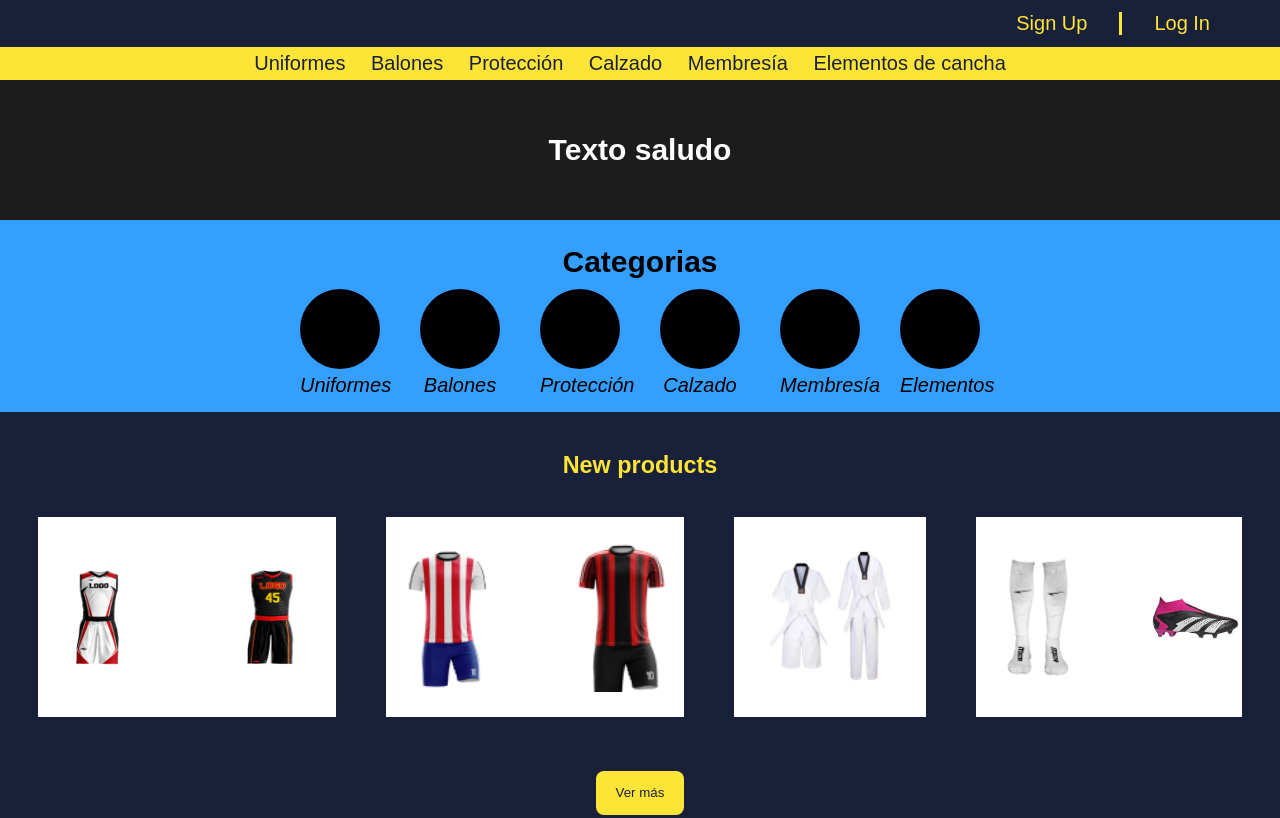
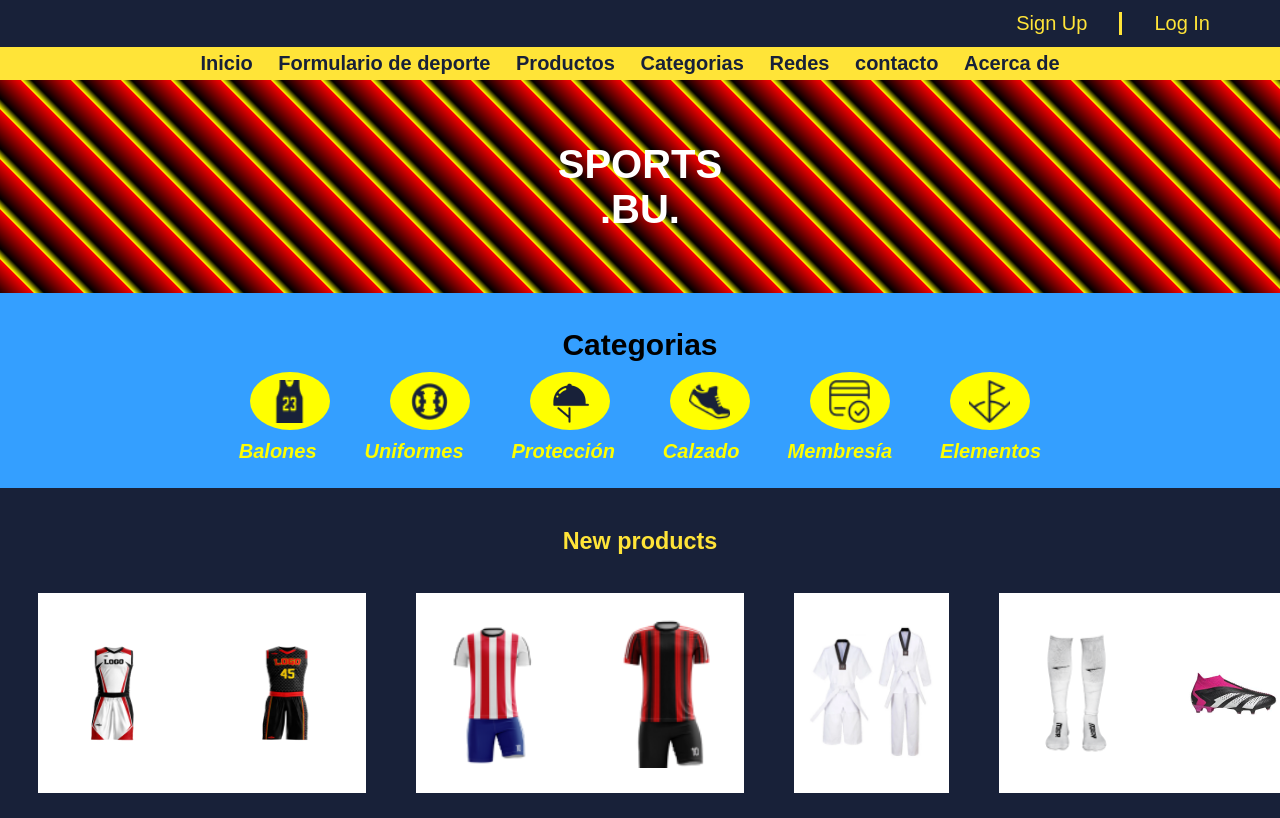
Before and after one commit to Donijimg/landing, a plain HTML site: page index.html in a window 1280 px wide. Shown: the top 818 px of the page. Drawn offline with nearby package versions, Linux system fonts and the light colour scheme.

Commit message:
indexend

```diff
--- a/index.html
+++ b/index.html
@@ -10,31 +10,34 @@
 </head>
 
 <body>
-  <header>
+  <header id="Inicio">
     <nav class="log_in">
       <a href="#" id="signup">Sign Up</a>
       <span class="boder-right"></span>
       <a href="#" id="login">Log In</a>
     </nav>
-    <nav>
+    <nav class="navbar_unique">
       <ul>
         <li>
-          <a href="#">Uniformes</a>
+          <a href="#inicio">Inicio</a>
         </li>
         <li>
-          <a href="#">Balones</a>
+          <a href="#">Formulario de deporte</a>
         </li>
         <li>
-          <a href="#">Protección</a>
+          <a href="#productos">Productos</a>
         </li>
         <li>
-          <a href="#">Calzado</a>
+          <a href="#categorias">Categorias</a>
         </li>
         <li>
-          <a href="#">Membresía</a>
+          <a href="#">Redes</a>
         </li>
         <li>
-          <a href="#">Elementos de cancha</a>
+          <a href="#">contacto</a>
+        </li>
+        <li>
+          <a href="#">Acerca de</a>
         </li>
       </ul>
     </nav>
@@ -43,62 +46,67 @@
   <main>
     <section class="banner">
       <div class="container">
-        <div class="saludo">
+
         <h1 class="saludo__titulo">
-            Texto saludo
-          </h1>
-        </div>
+          SPORTS <br>.BU.</h1>
       </div>
     </section>
     <section class="carrusel">
       <div class="container">
-        <h2 class="carrusel__titulo">Categorias</h2>
+        <h2 class="carrusel__titulo" id="categorias">Categorias</h2>
         <div class="carrusel__lista">
-          <div>
-            <img src="image/circle-fill.svg" alt="Uniformes">
+          <div class="miniimagen">
+            <img src="incon/image 1.png" alt="Uniformes">
+          </div>
+          <div class="miniimagen">
+            <img src="incon/image 2.png" alt="Balones">
+          </div>
+          <div class="miniimagen">
+            <img src="incon/image 3.png" alt="Protección">
+
+          </div>
+          <div class="miniimagen">
+            <img src="incon/image 4.png" alt="Calzado">
+          </div>
+          <div class="miniimagen">
+            <img src="incon/image 5.png" alt="Membresía">
+
+          </div>
+          <div class="miniimagen">
+            <img src="incon/image 6.png" alt="Elementos">
+
+          </div>
+        </div>
+        <div class="titulo_items">
+          <i>Balones</i>
           <i>Uniformes</i>
-          </div>
-          <div>
-            <img src="image/circle-fill.svg" alt="Balones">
-            <i>Balones</i>
-          </div>
-          <div>
-            <img src="image/circle-fill.svg" alt="Protección">
           <i>Protección</i>
-          </div>
-          <div>
-            <img src="image/circle-fill.svg" alt="Calzado">
           <i>Calzado</i>
-          </div>
-          <div>
-            <img src="image/circle-fill.svg" alt="Membresía">
           <i>Membresía</i>
-          </div>
-          <div>
-            <img src="image/circle-fill.svg" alt="Elementos">
           <i>Elementos</i>
         </div>
-        </div>
+
       </div>
     </section>
   </main>
   <section class="productos">
-    <h3>New products</h3>
+    <h3 id="productos">New products</h3>
     <div class="galeria_de_productos">
       <div class="galerie_img">
-        <img class="img_galerie" src="/image/Uniforme-Basquetbol-7 1.png" alt="">
-        <img class="img_galerie" src="/image/Uniforme-Basquetbol-85 1.png" alt="">
+        <img class="img_galerie" src="image/Uniforme-Basquetbol-7 1.png" alt="">
+        <img class="img_galerie" src="image/Uniforme-Basquetbol-85 1.png" alt="">
       </div>
       <div class="galerie_img">
-        <img class="img_galerie" src="/image/frente-16-1 1.png" alt="">
-        <img class="img_galerie" src="/image/Frente-1-e1536267396261-585x600 1.png" alt="">
+        <img class="img_galerie" src="image/frente-16-1 1.png" alt="">
+        <img class="img_galerie" src="image/Frente-1-e1536267396261-585x600 1.png" alt="">
       </div>
       <div class="galerie_img">
-        <img class="img_galerie" src="/image/H84333187dda14704895e8702b9abe569d.jpg_640x640Q90 1.png" alt="">
+        <img class="img_galerie" src="image/H84333187dda14704895e8702b9abe569d.jpg_640x640Q90 1.png" alt="">
       </div>
       <div class="galerie_img">
-        <img class="img_galerie" src="/image/Combo-Pro-Elite-Blanco-Medias-Perneras-Sin-Fondo-Micrero-Sport 1.png" alt="">
-        <img  class="img_galerie_unica" src="/image/images 1.png" alt="">
+        <img class="img_galerie" src="image/Combo-Pro-Elite-Blanco-Medias-Perneras-Sin-Fondo-Micrero-Sport 1.png"
+          alt="">
+        <img class="img_galerie_unica" src="image/images 1.png" alt="">
       </div>
     </div>
     <div class="content_button">
@@ -140,7 +148,7 @@
       </div>
     </div>
     <div class="medium_2">
-      <div class="content_medium_img"><img src="/image/63eaf64168c8c 1.jpg" alt="" srcset=""></div>
+      <div class="content_medium_img"><img src="image/63eaf64168c8c 1.jpg" alt="" srcset=""></div>
       <div class="content_tex_buttom">
         <p>Lorem ipsum dolor sit amet consectetur adipisicing elit. Nesciunt, ullam. Rerum, obcaecati accusantium
           reiciendis, asperiores quod earum itaque quibusdam explicabo voluptatum, aspernatur mollitia quo libero
--- a/style.css
+++ b/style.css
@@ -63,18 +63,17 @@ nav {
 =============================**/
 .banner {
   background: #1c1c1c;
-}
-
-.saludo {
-  height: 140px;
+  height: 213px;
   display: flex;
   justify-content: center;
-  align-items: center;
+  align-items: center
 }
 
 .saludo__titulo {
   color: #fff;
   text-align: center;
+  font-weight:900;
+  font-size:40px;
 }
 
 /**============================
@@ -84,7 +83,7 @@ nav {
   text-align: center;
   background: #349FFF;
   display: flex;
-  padding: 15px;
+  padding: 25px;
 }
 
 .carrusel__titulo {
@@ -93,7 +92,8 @@ nav {
 
 .carrusel__lista {
   display: flex;
-  gap: 40px;
+  gap: 60px;
+  margin-bottom: 10px;
 }
 
 .carrusel__lista div {
@@ -110,16 +110,21 @@ nav {
 .container {
   max-width: 1200px;
   margin: 0 auto;
+  display: flex;
+  align-items: center;
+  justify-content: center;
+  flex-direction: column;
 }
 
 h3 {
   padding-top: 40px;
   text-align: center;
+  font-weight: 700;
 }
 
 .main_inicio {
   background: #349FFF;
-  display: block;
+  display: flex;
 
 }
 
@@ -142,6 +147,7 @@ h3 {
   height: 200px;
   background-color: #ffffff;
   display: flex;
+  padding: 15px;
   flex-direction: row;
 }
 
@@ -172,7 +178,7 @@ max-height:150px ;
   display: flex;
   align-items: center;
   justify-content: center;
-  padding: 15px
+  padding: 25px
 }
 
 .button {
@@ -203,7 +209,7 @@ max-height:150px ;
 .form_1 {
   display: flex;
   flex-direction: column;
-  gap: 10px;
+  gap: 25px;
 }
 
 .mini_form {
@@ -373,3 +379,54 @@ footer{
   height: 30px;
   background-color: #FFE438;
 }
+
+@keyframes move-it {
+  0% {
+    background-position: initial;
+  }
+  100% {
+    background-position: 100px 0px;
+  }
+}
+
+
+.banner{
+  background: repeating-linear-gradient(
+  45deg,
+  #ffff00,
+  #000000 5%,
+  #ff0000 25%,
+  #000000 5%
+);
+  background-size: 100px 100px;
+  animation: move-it 7s linear infinite;
+}
+
+ .miniimagen img{
+  width: 41px;
+  height:43px;
+
+ }
+
+ .miniimagen{
+  display: flex;
+  justify-content:center;
+  align-items: center;
+  height: 58px;
+  width: 60px;
+  background-color: #ffff00;
+  border-radius: 100%;}
+
+
+  .titulo_items{
+display: flex;
+gap:3rem;
+font-size:20px;
+color: #ffff00;
+font-weight: bold;
+  }
+
+.navbar_unique{
+font-weight: 700;
+font-size:20px;
+}
```
Also changed, not shown: incon/image 1.png (added), incon/image 2.png (added), incon/image 3.png (added), incon/image 4.png (added), incon/image 5.png (added), incon/image 6.png (added). Lines whose indentation alone changed are shown as unchanged.
